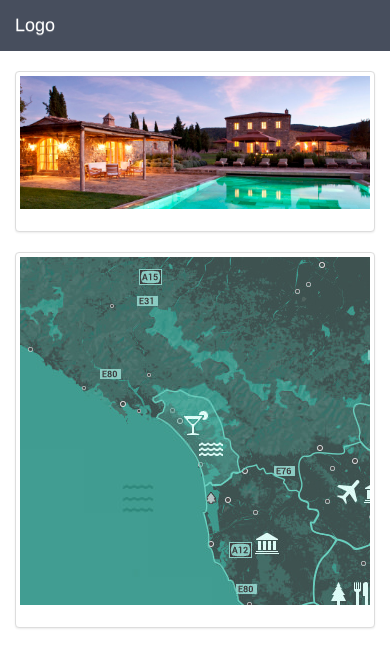
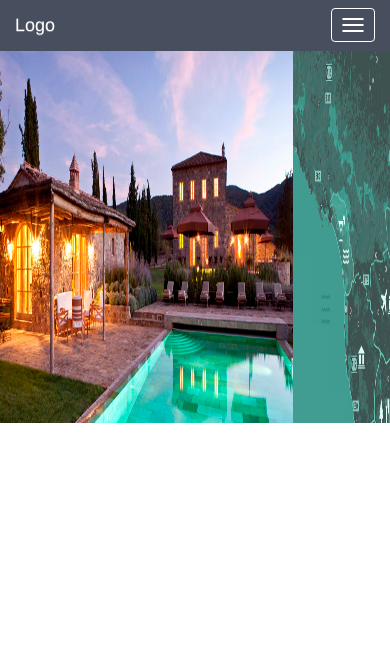
Before and after one commit to jhomrocky/Tuscany, a plain HTML site: page index.html in a window 390 px wide. Drawn offline with nearby package versions, Linux system fonts and the light colour scheme.

Commit message:
Pictures lined up finally

```diff
--- a/index.html
+++ b/index.html
@@ -12,7 +12,6 @@
     <!-- Latest compiled and minified JavaScript -->
     <script src="https://maxcdn.bootstrapcdn.com/bootstrap/3.3.7/js/bootstrap.min.js" integrity="sha384-Tc5IQib027qvyjSMfHjOMaLkfuWVxZxUPnCJA7l2mCWNIpG9mGCD8wGNIcPD7Txa" crossorigin="anonymous"></script>
     <link href="site.css" rel="stylesheet" />
-
 </head>
 <body>
 
@@ -29,36 +28,22 @@
                 <a class="navbar-brand" href="#">Logo</a>
             </div>
 
-
             <div id="navbar" class="navbar-collapse collapse navbar-right">
                 <ul class="nav navbar-nav">
                     <li class="active"><a href="#locations">LOCATIONS</a></li>
-                    <li class="active"><a href="#amenities">AMENITIES</a></li>
-                    <li class="active"><a href="#reviews">REVIEWS</a></li>
-                    <li class="active"><a href="#contact">CONTACT</a></li>
+                    <li><a href="#amenities">AMENITIES</a></li>
+                    <li><a href="#reviews">REVIEWS</a></li>
+                    <li><a href="#contact">CONTACT</a></li>
                 </ul>
             </div>
         </div>
     </nav>
 
     <!--Side by side pictures underneath navbar-->
-    <div class="row container previewPics">
-        <div class="col-sm-9 col-md-9">
-            <div class="thumbnail">
-                <img src="Content/images/tuscany-villas-sant-anna.jpg" alt="Episode One Preview Image">
-                <div class="caption">
-
-                </div>
-            </div>
-        </div>
-        <div class="col-sm-3 col-md-3">
-            <div class="thumbnail">
-                <img src="Content/images/Versilia.jpg" alt="Episode Two Preview Image">
-                <div class="caption">
-
-                </div>
-            </div>
-        </div>
+    <!--big pic = 372px high-->
+    <div class="jumbotron" id="firstjumbo">
+            <img src="Content/images/tuscany-villas-sant-anna.jpg" align="left" style="width: 75%" height="372" />
+            <img src="Content/images/Versilia.jpg" align="right" style="width: 25%" height="372"/>
     </div>
 </body>
 </html>
--- a/site.css
+++ b/site.css
@@ -1,9 +1,37 @@
 body {
 }
 
+/*NavBar*/
+
 nav#navBar.navbar.navbar-static-top {
     background-color: #474E5D;
+    margin-top: 0;
+    margin-bottom: 0;
+    color: white;
 }
 #navBar a {
     color: white;
 }
+
+/*Collapsed navbar button*/
+button.navbar-toggle {
+    border: 1px solid white;
+}
+span.icon-bar {
+    border: 1px solid white;
+}
+
+.jumbotron{
+}
+
+#firstjumbo {
+    margin-top: 0;
+    margin-bottom: 0;
+    margin-left: 0;
+    margin-right: 0;
+    padding-top: 0;
+    padding-bottom: 0;
+    padding-left: 0;
+    padding-right: 0;
+    height: 100%
+}
```
